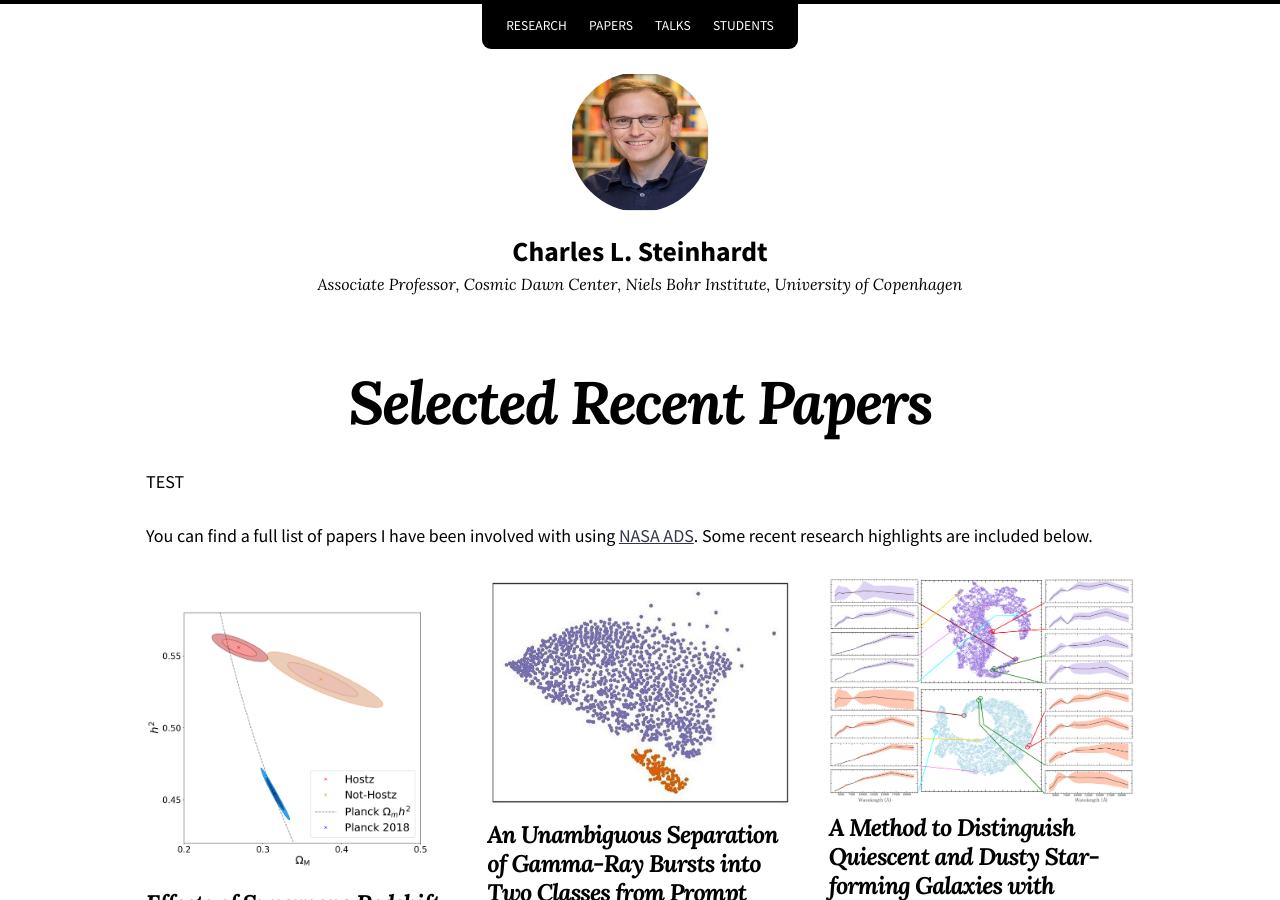
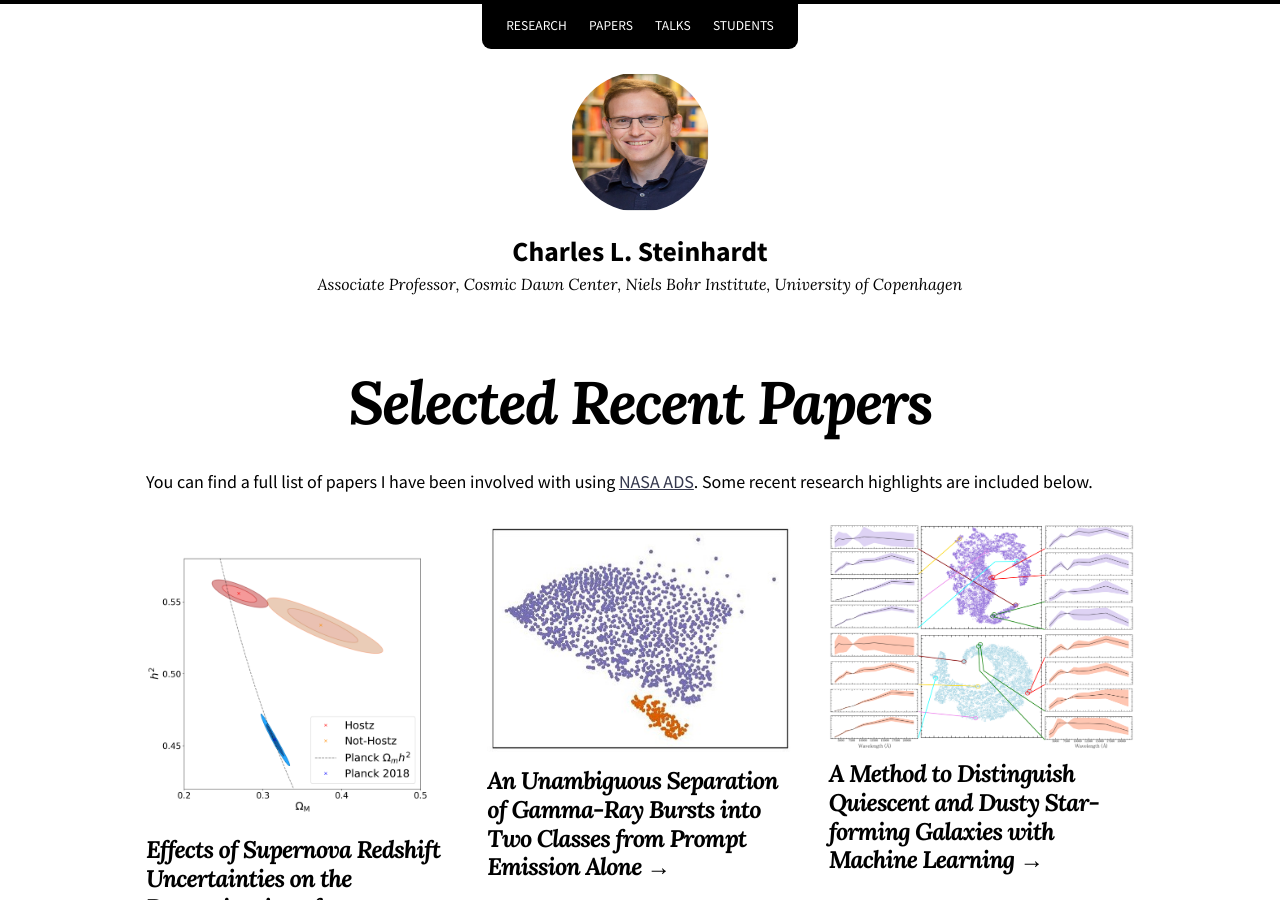
Before and after one commit to CLSteinhardt/clsteinhardt.github.io, a Jekyll site: the page built from papers.md, in a window 1280 px wide and 900 px high. Built offline with Jekyll 4.4.1, drawn with Linux system fonts in a browser that asks for light colours; nearby versions of some CDN libraries.

Commit message:
Fixed links

```diff
--- a/papers.md
+++ b/papers.md
@@ -8,7 +8,4 @@ sort_by: number
 sort_order: reverse
 ---
 
-TEST
-
-You can find a full list of papers I have been involved with using [NASA
-ADS](https://ui.adsabs.harvard.edu/search/p_=0&q=%20author%3A%22Steinhardt%2C%20C%22&sort=date%20desc%2C%20bibcode%20desc).  Some recent research highlights are included below.
+You can find a full list of papers I have been involved with using [NASA ADS](https://ui.adsabs.harvard.edu/search/p_=0&q=%20author%3A%22Steinhardt%2C%20C%22&sort=date%20desc%2C%20bibcode%20desc).  Some recent research highlights are included below.
```
Also changed, not shown: talks.md (+1 -1 lines).
